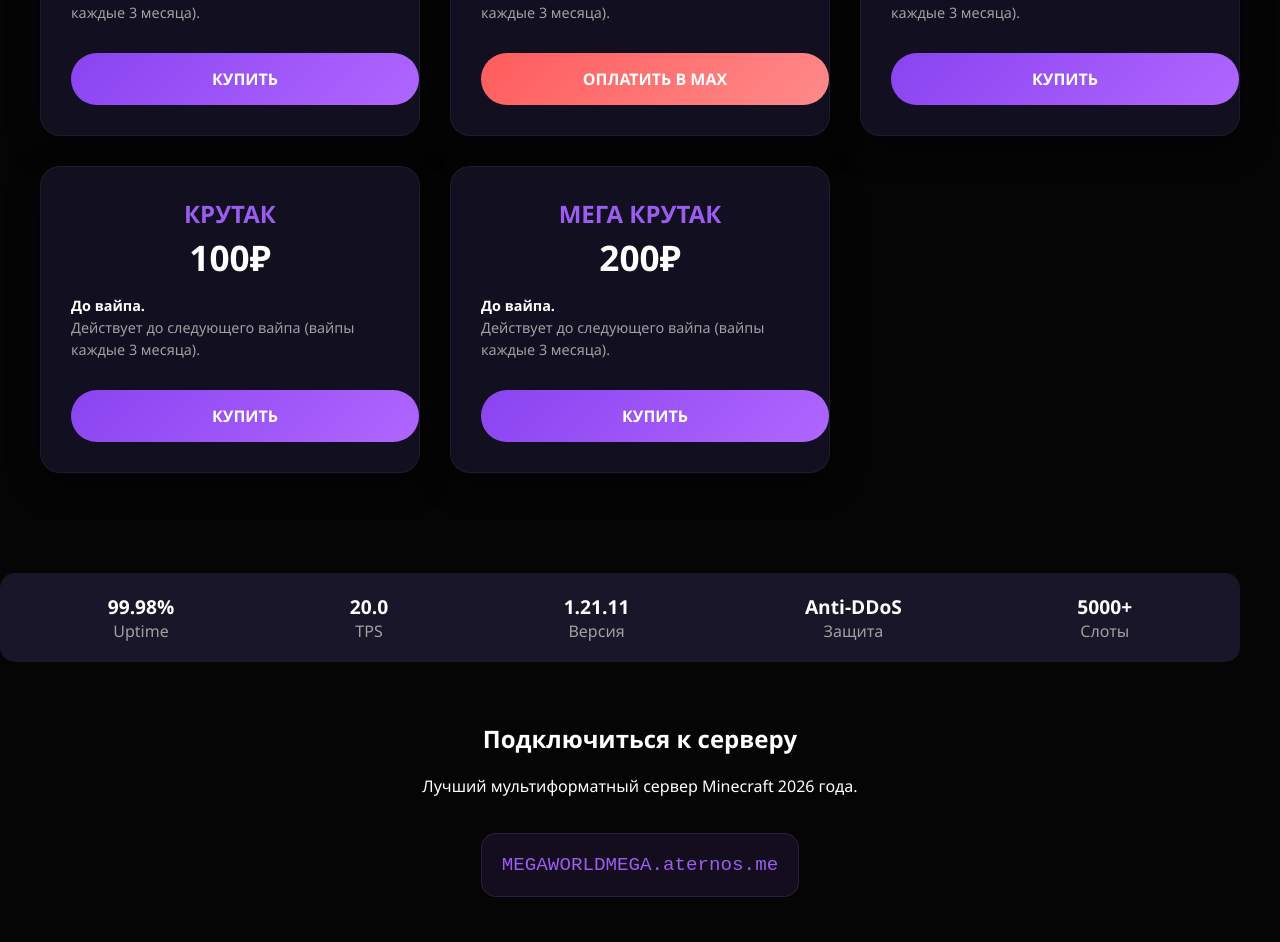
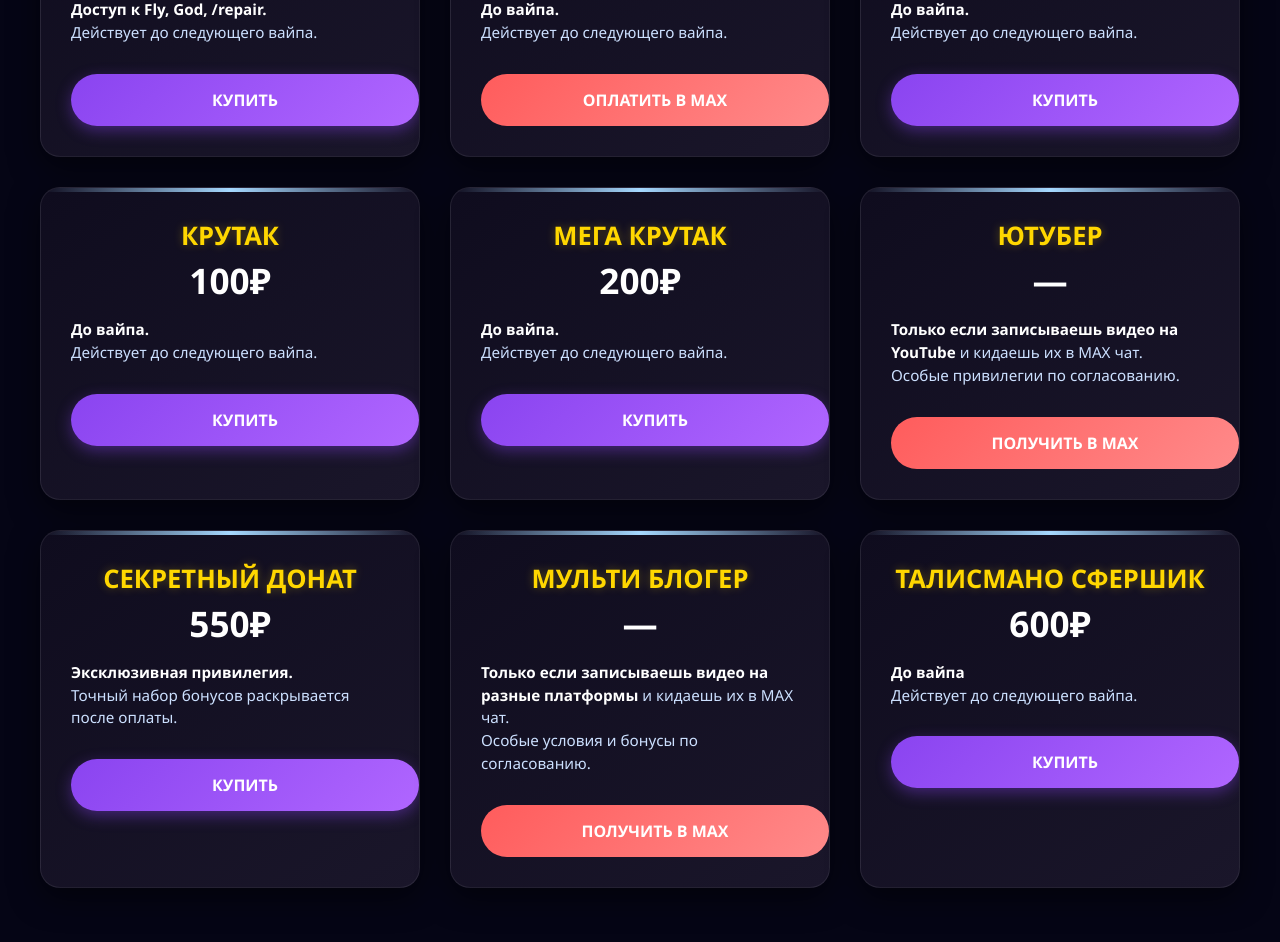
Before and after one commit to OHVFKFHK/megaworld-site, a plain HTML site: page index.html in a window 1280 px wide. Shown: the part 587-1529 px from the top of the page. Drawn offline with Linux system fonts and the light colour scheme.

Commit message:
Update index.html

```diff
--- a/index.html
+++ b/index.html
@@ -3,124 +3,163 @@
 <head>
     <meta charset="UTF-8">
     <meta name="viewport" content="width=device-width, initial-scale=1.0">
-    <title>MEGAWORLD — Привилегии</title>
+    <title>MEGAWORLD — Новогодний сезон</title>
     <style>
         :root {
-            --bg-body: #050505;
-            --bg-card: #120f21;
-            --bg-inner: #1a162a;
+            --bg-body: #050515;
             --primary: #9b5cf0;
-            --primary-hover: #854bcb;
-            --accent-red: #ff6b6b;
-            --accent-red-hover: #e65b5b;
+            --gold: #ffd700;
+            --ice-blue: #a5d8ff;
             --text-main: #ffffff;
-            --text-sec: #a0a0a0;
-            --text-price: #ffffff;
+            --text-sec: #cce0ff;
         }
+
         body {
             margin: 0;
             font-family: 'Segoe UI', sans-serif;
             background-color: var(--bg-body);
             color: var(--text-main);
             overflow-x: hidden;
+            position: relative;
         }
+
+        .snowflake {
+            position: fixed;
+            top: -10px;
+            z-index: 0;
+            pointer-events: none;
+            animation: fall linear infinite;
+            opacity: 0.6;
+        }
+        @keyframes fall {
+            to { transform: translateY(110vh); }
+        }
+
         .container {
             max-width: 1200px;
             margin: 0 auto;
             padding: 0 20px;
+            position: relative;
+            z-index: 10;
         }
+
         header {
             padding: 20px 0;
             display: flex;
             justify-content: space-between;
             align-items: center;
         }
+
         .logo {
             font-size: 24px;
             font-weight: 800;
-            color: var(--primary);
+            color: var(--gold);
             text-transform: uppercase;
             letter-spacing: 2px;
-            text-shadow: 0 0 10px rgba(155, 92, 240, 0.4);
+            text-shadow: 0 0 15px rgba(255, 215, 0, 0.4);
         }
+
         nav button {
-            background: none;
-            border: 1px solid var(--primary);
-            color: var(--primary);
+            background: rgba(255,255,255,0.1);
+            border: 1px solid var(--ice-blue);
+            color: var(--ice-blue);
             padding: 10px 20px;
             border-radius: 50px;
             cursor: pointer;
             font-weight: 600;
             transition: 0.3s;
+            backdrop-filter: blur(4px);
         }
+
         nav button:hover {
             background: var(--primary);
             color: #000;
+            box-shadow: 0 0 15px rgba(155, 92, 240, 0.5);
         }
+
         .hero {
             text-align: center;
             padding: 80px 20px;
+            position: relative;
         }
+
         .hero h1 {
-            font-size: 2.5rem;
+            font-size: 2.8rem;
             margin-bottom: 15px;
             text-transform: uppercase;
             letter-spacing: 3px;
+            background: linear-gradient(to right, #fff, #a5d8ff);
+            -webkit-background-clip: text;
+            -webkit-text-fill-color: transparent;
         }
+
         .hero p {
             color: var(--text-sec);
             max-width: 600px;
             margin: 0 auto 30px;
+            font-size: 1.1rem;
         }
 
-        /* Сетка карточек как на фото */
         .privilege-grid {
             display: grid;
             grid-template-columns: repeat(auto-fit, minmax(280px, 1fr));
             gap: 30px;
             padding-bottom: 60px;
         }
+
         .privilege-card {
-            background: var(--bg-card);
+            background: linear-gradient(145deg, #0f0c1e, #1a162a);
             padding: 30px;
             border-radius: 20px;
             text-align: center;
-            border: 1px solid rgba(255, 255, 255, 0.05);
+            border: 1px solid rgba(255, 255, 255, 0.08);
             box-shadow: 0 10px 30px rgba(0, 0, 0, 0.5);
             transition: transform 0.3s, box-shadow 0.3s;
             position: relative;
             overflow: hidden;
         }
+
+        .privilege-card::before {
+            content: '';
+            position: absolute;
+            top: 0; left: 0; right: 0; height: 4px;
+            background: linear-gradient(90deg, transparent, #a5d8ff, transparent);
+        }
+
         .privilege-card:hover {
-            transform: translateY(-5px);
-            box-shadow: 0 15px 40px rgba(155, 92, 240, 0.2);
-            border-color: rgba(155, 92, 240, 0.3);
+            transform: translateY(-8px);
+            box-shadow: 0 18px 45px rgba(155, 92, 240, 0.25);
+            border-color: rgba(165, 216, 255, 0.4);
         }
+
         .privilege-card h3 {
-            color: var(--primary);
-            font-size: 1.5rem;
+            color: var(--gold);
+            font-size: 1.6rem;
             margin: 0 0 10px 0;
             text-transform: uppercase;
+            text-shadow: 0 0 10px rgba(255, 215, 0, 0.3);
         }
+
         .price {
             font-size: 2.2rem;
             font-weight: 800;
-            color: var(--text-price);
+            color: #fff;
             margin: 10px 0 20px 0;
             line-height: 1;
         }
+
         .desc {
             color: var(--text-sec);
-            font-size: 0.9rem;
+            font-size: 0.95rem;
             line-height: 1.5;
             margin-bottom: 30px;
-            text-align: left; /* Чуть сдвинем текст влево для читаемости */
+            text-align: left;
         }
+
         .desc strong {
             color: #fff;
         }
 
-        /* Кнопки в стиле "капсула" как на фото */
         .btn-capsule {
             display: block;
             width: 100%;
@@ -135,57 +174,70 @@
             border: none;
             font-size: 1rem;
         }
+
         .btn-purple {
             background: linear-gradient(135deg, #8a44f0, #b066ff);
             color: white;
+            box-shadow: 0 5px 15px rgba(138, 68, 240, 0.4);
         }
+
         .btn-purple:hover {
             background: linear-gradient(135deg, #7536d0, #9a50cc);
-            transform: scale(1.02);
+            transform: scale(1.03);
+            box-shadow: 0 8px 20px rgba(138, 68, 240, 0.6);
         }
+
         .btn-red {
             background: linear-gradient(135deg, #ff5c5c, #ff8a8a);
             color: white;
         }
+
         .btn-red:hover {
             background: linear-gradient(135deg, #e04a4a, #ff7575);
-            transform: scale(1.02);
+            transform: scale(1.03);
         }
 
         .specs-bar {
             display: flex;
             justify-content: space-around;
             flex-wrap: wrap;
-            background: var(--bg-inner);
-            padding: 20px;
+            background: rgba(255,255,255,0.05);
+            padding: 25px;
             border-radius: 15px;
             margin: 40px 0;
             color: var(--text-sec);
+            border: 1px solid rgba(255,255,255,0.1);
         }
+
         .specs-bar div {
             text-align: center;
         }
+
         .specs-bar strong {
             display: block;
-            font-size: 1.2rem;
+            font-size: 1.3rem;
             color: #fff;
+            text-shadow: 0 0 5px rgba(255,255,255,0.3);
         }
 
         .connect-section {
             text-align: center;
             margin: 60px 0;
         }
+
         .ip-display {
-            background: rgba(155, 92, 240, 0.1);
+            background: rgba(165, 216, 255, 0.15);
             padding: 20px;
             border-radius: 15px;
             display: inline-block;
             margin: 20px 0;
             font-family: monospace;
             font-size: 1.2rem;
-            color: var(--primary);
-            border: 1px solid rgba(155, 92, 240, 0.2);
+            color: var(--ice-blue);
+            border: 1px solid rgba(165, 216, 255, 0.3);
+            text-shadow: 0 0 8px rgba(165, 216, 255, 0.4);
         }
+
         footer {
             text-align: center;
             padding: 40px 20px;
@@ -196,8 +248,16 @@
     </style>
 </head>
 <body>
+
+    <!-- Снежинки -->
+    <div class="snowflake" style="width:12px;height:12px;left:10%;animation-duration:10s">❄</div>
+    <div class="snowflake" style="width:8px;height:8px;left:30%;animation-duration:14s;animation-delay:-2s">❄</div>
+    <div class="snowflake" style="width:10px;height:10px;left:50%;animation-duration:12s;animation-delay:-4s">❄</div>
+    <div class="snowflake" style="width:6px;height:6px;left:70%;animation-duration:16s;animation-delay:-1s">❄</div>
+    <div class="snowflake" style="width:9px;height:9px;left:90%;animation-duration:11s;animation-delay:-3s">❄</div>
+
     <header class="container">
-        <div class="logo">MEGAWORLD</div>
+        <div class="logo">MEGAWORLD 🎄</div>
         <nav>
             <button onclick="document.getElementById('privileges').scrollIntoView({behavior: 'smooth'})">Привилегии</button>
             <button onclick="document.getElementById('features').scrollIntoView({behavior: 'smooth'})">Особенности</button>
@@ -206,7 +266,7 @@
     </header>
 
     <section class="hero">
-        <h1>Выбери свой путь</h1>
+        <h1>Новогодний сезон 2026</h1>
         <p>Поддержи сервер MEGAWORLD и получи уникальные возможности. Привилегии действуют до следующего вайпа (вайпы каждые 3 месяца).</p>
         <button class="btn-capsule btn-purple" onclick="document.getElementById('privileges').scrollIntoView({behavior: 'smooth'})" style="width: auto; padding: 12px 40px; display: inline-block;">Смотреть привилегии</button>
     </section>
@@ -219,7 +279,7 @@
                 <div class="price">500₽</div>
                 <div class="desc">
                     <strong>Доступ к Fly, God, /repair.</strong><br>
-                    Действует до следующего вайпа (вайпы каждые 3 месяца).
+                    Действует до следующего вайпа.
                 </div>
                 <a href="https://pay.cloudtips.ru/p/acf3274b" target="_blank" class="btn-capsule btn-purple">Купить</a>
             </div>
@@ -230,7 +290,7 @@
                 <div class="price">10₽</div>
                 <div class="desc">
                     <strong>До вайпа.</strong><br>
-                    Действует до следующего вайпа (вайпы каждые 3 месяца).
+                    Действует до следующего вайпа.
                 </div>
                 <a href="https://max.ru/join/guPraf_ktXg7cztVwUau78iPFCg2IHDrGJbY6Lq7tSQ" target="_blank" class="btn-capsule btn-red">Оплатить в MAX</a>
             </div>
@@ -241,7 +301,7 @@
                 <div class="price">50₽</div>
                 <div class="desc">
                     <strong>До вайпа.</strong><br>
-                    Действует до следующего вайпа (вайпы каждые 3 месяца).
+                    Действует до следующего вайпа.
                 </div>
                 <a href="https://pay.cloudtips.ru/p/acf3274b" target="_blank" class="btn-capsule btn-purple">Купить</a>
             </div>
@@ -252,20 +312,68 @@
                 <div class="price">100₽</div>
                 <div class="desc">
                     <strong>До вайпа.</strong><br>
-                    Действует до следующего вайпа (вайпы каждые 3 месяца).
+                    Действует до следующего вайпа.
                 </div>
                 <a href="https://pay.cloudtips.ru/p/acf3274b" target="_blank" class="btn-capsule btn-purple">Купить</a>
             </div>
 
-            <!-- Мега крутак (добавил для полноты) -->
+            <!-- Мега крутак -->
             <div class="privilege-card">
                 <h3>Мега крутак</h3>
                 <div class="price">200₽</div>
                 <div class="desc">
                     <strong>До вайпа.</strong><br>
-                    Действует до следующего вайпа (вайпы каждые 3 месяца).
+                    Действует до следующего вайпа.
                 </div>
                 <a href="https://pay.cloudtips.ru/p/acf3274b" target="_blank" class="btn-capsule btn-purple">Купить</a>
+            </div>
+
+            <!-- Ютубер -->
+            <div class="privilege-card">
+                <h3>Ютубер</h3>
+                <div class="price">—</div>
+                <div class="desc">
+                    <strong>Только если записываешь видео на YouTube</strong> и кидаешь их в MAX чат.<br>
+                    Особые привилегии по согласованию.
+                </div>
+                <a href="https://max.ru/join/guPraf_ktXg7cztVwUau78iPFCg2IHDrGJbY6Lq7tSQ" target="_blank" class="btn-capsule btn-red">Получить в MAX</a>
+            </div>
+
+            <!-- Секретный донат -->
+            <div class="privilege-card">
+                <h3>Секретный донат</h3>
+                <div class="price">550₽</div>
+                <div class="desc">
+                    <strong>Эксклюзивная привилегия.</strong><br>
+                    Точный набор бонусов раскрывается после оплаты.
+                </div>
+                <a href="https://pay.cloudtips.ru/p/acf3274b" target="_blank" class="btn-capsule btn-purple">Купить</a>
+            </div>
+
+            <!-- Мульти блогер -->
+            <div class="privilege-card">
+                <h3>Мульти блогер</h3>
+                <div class="price">—</div>
+                <div class="desc">
+                    <strong>Только если записываешь видео на разные платформы</strong> и кидаешь их в MAX чат.<br>
+                    Особые условия и бонусы по согласованию.
+                </div>
+                <a href="https://max.ru/join/guPraf_ktXg7cztVwUau78iPFCg2IHDrGJbY6Lq7tSQ" target="_blank" class="btn-capsule btn-red">Получить в MAX</a>
+            </div>
+   <!-Талисмано сфершик -->
+            <div class="privilege-card">
+                <h3>Талисмано сфершик</h3>
+                <div class="price">600₽</div>
+                <div class="desc">
+                    <strong>До вайпа</strong><br>
+                 Действует до следующего вайпа.
+                </div>
+                <a href="https://pay.cloudtips.ru/p/acf3274b" target="_blank" class="btn-capsule btn-purple">Купить</a>
+            </div>
+
+
+
+
 </div>
 </div>
 </div>
@@ -312,4 +420,3 @@
 </div>
 </footer>
 </body>
-</html>
```
Lines whose indentation alone changed are shown as unchanged.
